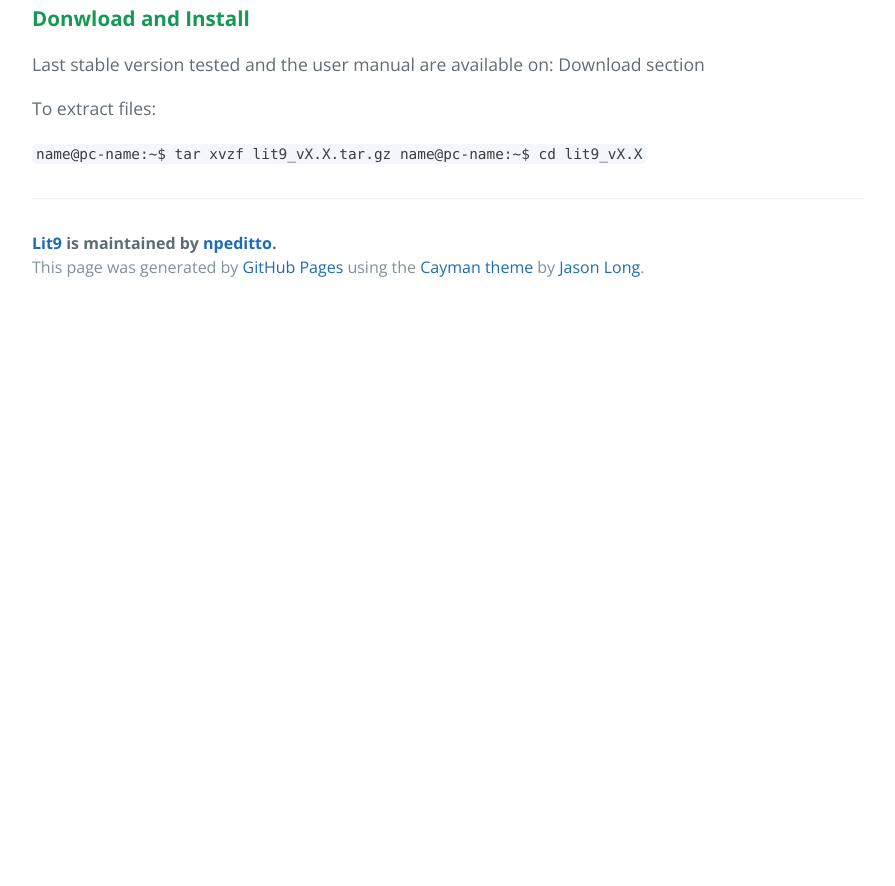
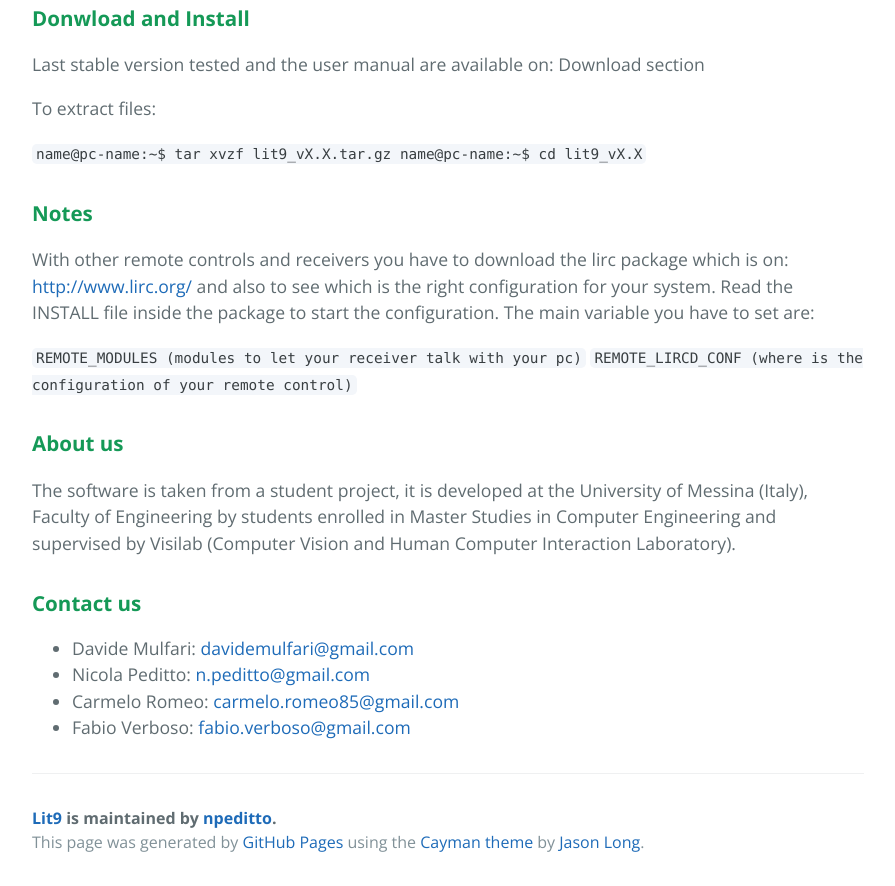
Before and after one commit to lit9/lit9, a plain HTML site: page index.html in a window 1280 px wide. Shown: the part 2162-3048 px from the top of the page, without its empty margins (192-1087 px from the left). Before the commit the page ends 2473 px from the top, so only its background shows below. Drawn offline with nearby package versions, Linux system fonts and the light colour scheme.

Commit message:
Create gh-pages branch via GitHub

```diff
--- a/index.html
+++ b/index.html
@@ -121,6 +121,37 @@
 <p><code>name@pc-name:~$ tar xvzf lit9_vX.X.tar.gz
 name@pc-name:~$ cd lit9_vX.X</code></p>
 
+<h3>
+<a id="notes" class="anchor" href="#notes" aria-hidden="true"><span class="octicon octicon-link"></span></a><strong>Notes</strong>
+</h3>
+
+<p>With other remote controls and receivers you have to download the lirc package which is on: <a href="http://www.lirc.org/">http://www.lirc.org/</a> and also to see which is the right configuration for your system.
+Read the INSTALL file inside the package to start the configuration. The main variable you have to set are: </p>
+
+<p><code>REMOTE_MODULES (modules to let your receiver talk with your pc)</code>
+<code>REMOTE_LIRCD_CONF (where is the configuration of your remote control)</code></p>
+
+<h3>
+<a id="about-us" class="anchor" href="#about-us" aria-hidden="true"><span class="octicon octicon-link"></span></a><strong>About us</strong>
+</h3>
+
+<p>The software is taken from a student project, it is developed at the University of Messina (Italy), Faculty of Engineering by students enrolled in Master Studies in Computer Engineering and supervised by Visilab (Computer Vision and Human Computer Interaction Laboratory).</p>
+
+<h3>
+<a id="contact-us" class="anchor" href="#contact-us" aria-hidden="true"><span class="octicon octicon-link"></span></a><strong>Contact us</strong>
+</h3>
+
+<ul>
+<li>Davide Mulfari: <a href="mailto:davidemulfari@gmail.com">davidemulfari@gmail.com</a>
+</li>
+<li>Nicola Peditto: <a href="mailto:n.peditto@gmail.com">n.peditto@gmail.com</a>
+</li>
+<li>Carmelo Romeo: <a href="mailto:carmelo.romeo85@gmail.com">carmelo.romeo85@gmail.com</a>
+</li>
+<li>Fabio Verboso: <a href="mailto:fabio.verboso@gmail.com">fabio.verboso@gmail.com</a>
+</li>
+</ul>
+
       <footer class="site-footer">
         <span class="site-footer-owner"><a href="https://github.com/npeditto/lit9">Lit9</a> is maintained by <a href="https://github.com/npeditto">npeditto</a>.</span>
 
```
Also changed, not shown: params.json (+1 -1 lines).
